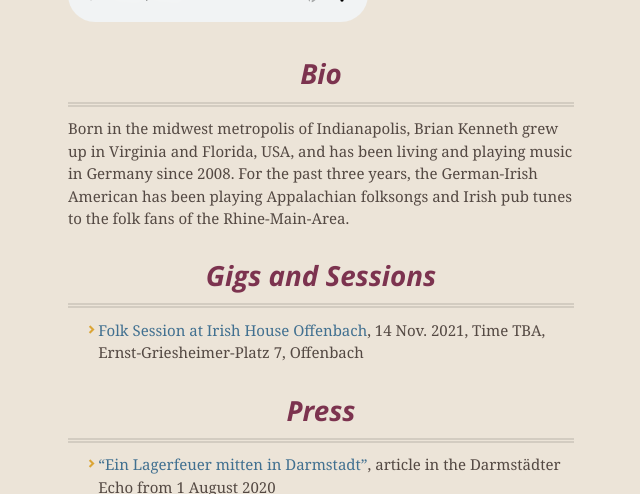
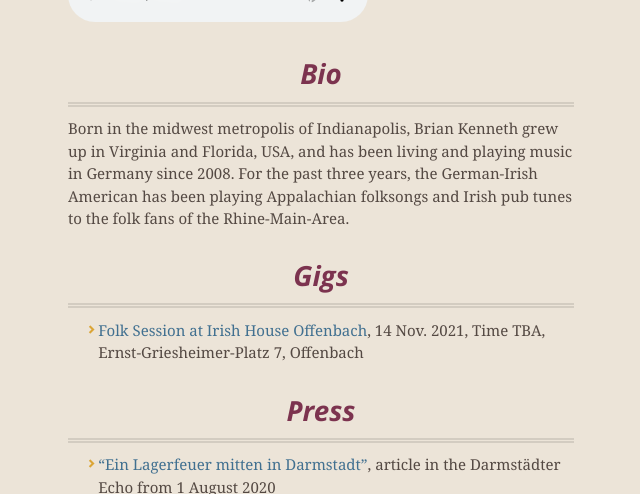
Before and after one commit to BrianInGermany/briankennethmusic, a Jekyll site: the page built from README.md, in a window 1280 px wide and 900 px high, scrolled down 1374 px, cut to the strip 0-494 px from the top of the window. Shown: the whole strip, without its empty margins (319-959 px from the left). Built offline with Jekyll 4.4.1, drawn with Linux system fonts in a browser that asks for light colours; our own code applies the rules of GitHub Pages for plain Markdown files; comment, search, counter and statistics services are not loaded.

Commit message:
rename auttritte

```diff
--- a/README.md
+++ b/README.md
@@ -30,7 +30,7 @@ Listen in, and let the boom-chuck of the bluegrass tunes and the melancholy of t
 ## Bio
 Born in the midwest metropolis of Indianapolis, Brian Kenneth grew up in Virginia and Florida, USA, and has been living and playing music in Germany since 2008. For the past three years, the German-Irish American has been playing Appalachian folksongs and Irish pub tunes to the folk fans of the Rhine-Main-Area.
 
-## Gigs and Sessions
+## Gigs
 - [Folk Session at Irish House Offenbach](https://irishhouseof.de), 14 Nov. 2021, Time TBA, Ernst-Griesheimer-Platz 7, Offenbach
 
 ## Press
```
Also changed, not shown: deutsch.md (+1 -1 lines).
